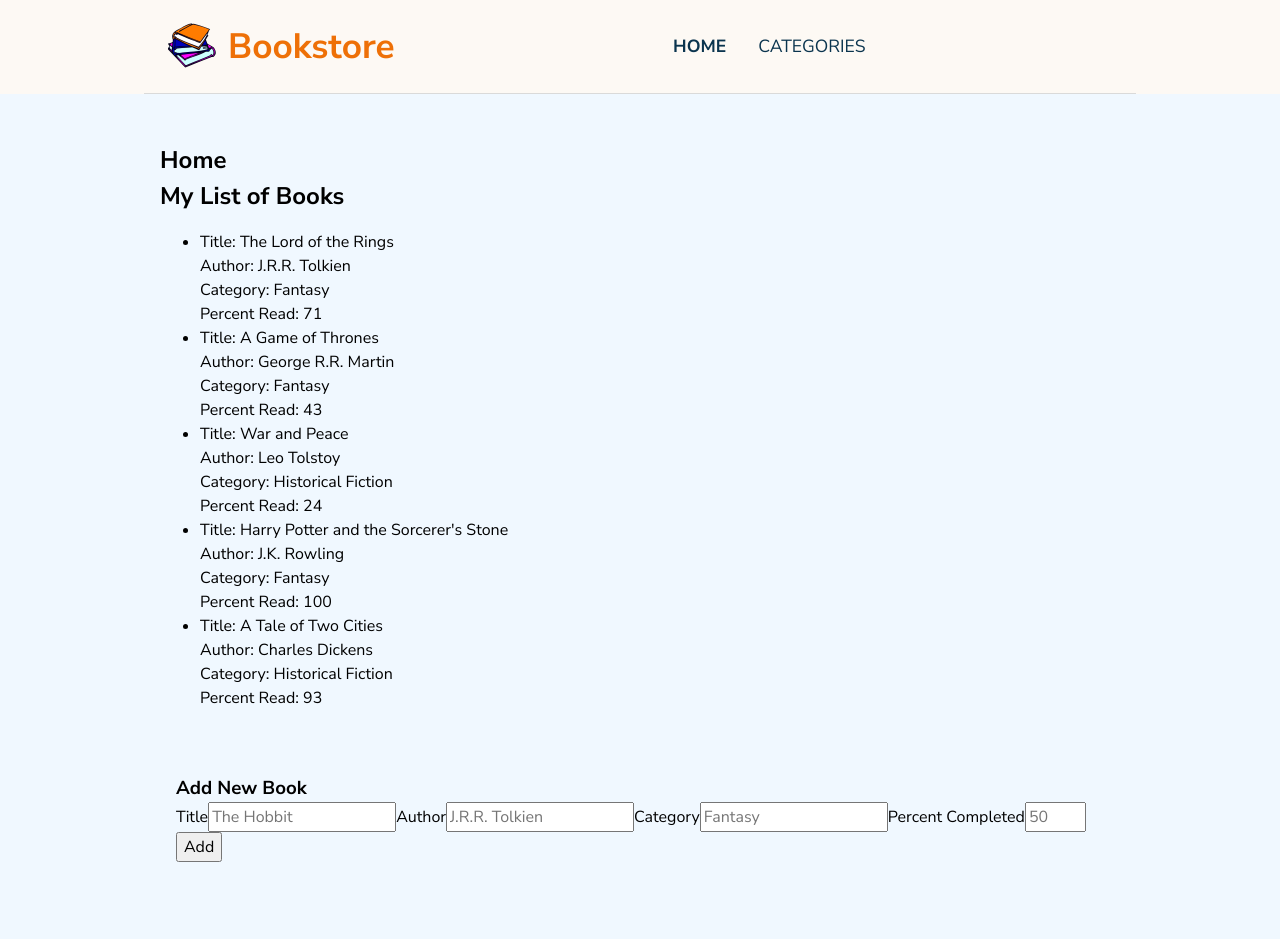
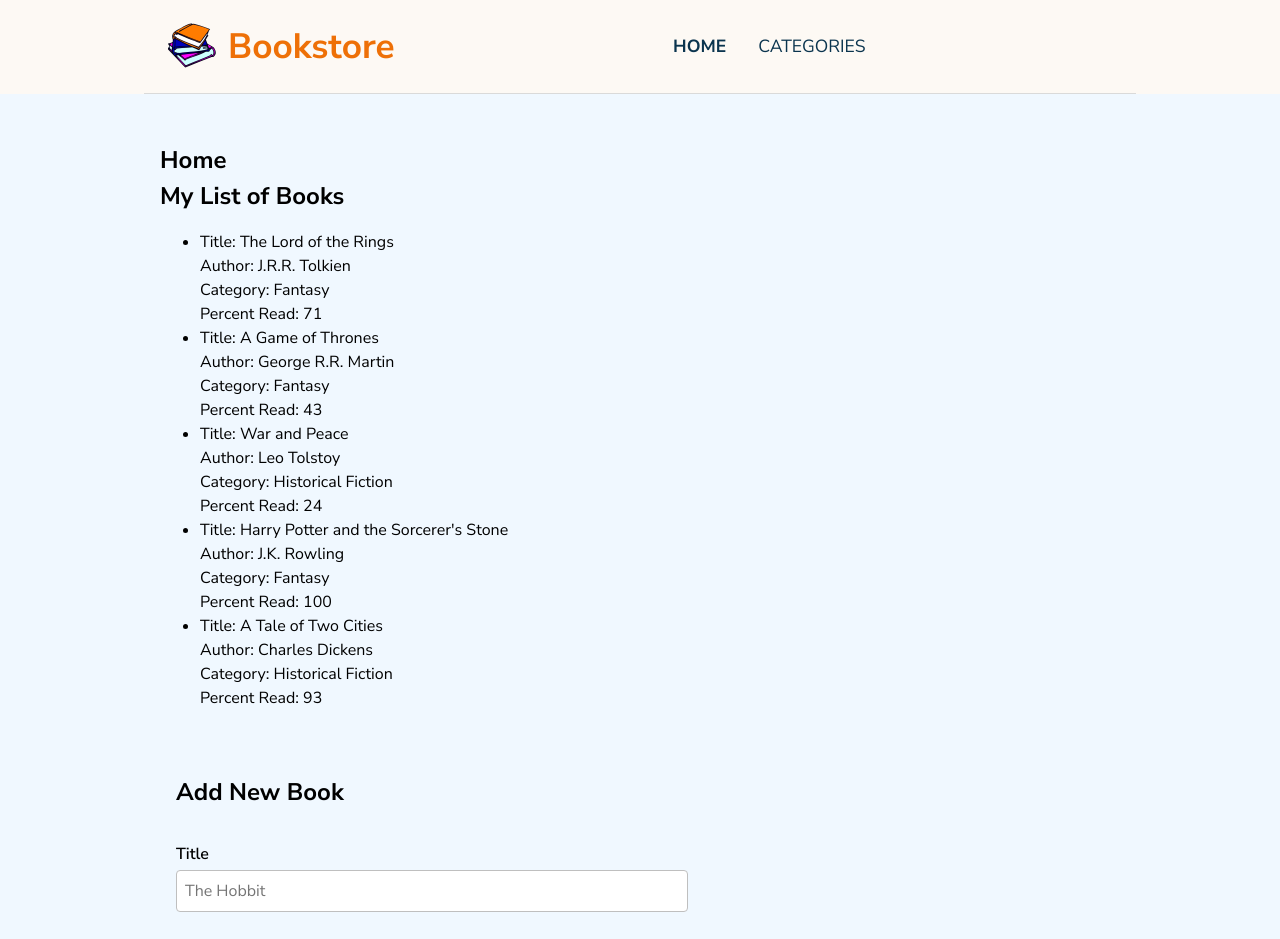
Before and after one commit to henokkhm/microverse-bookstore-app, a React (Create React App) app: page / in a window 1280 px wide. Shown: the top 939 px of the page. Built offline with nearby package versions, Linux system fonts and the light colour scheme.

Commit message:
Add 'add new book form' styles

```diff
--- a/src/components/AddBookForm.js
+++ b/src/components/AddBookForm.js
@@ -1,11 +1,14 @@
+import styles from '../styles/AddBookForm.module.css';
+
 function AddBookForm() {
   return (
     <section>
-      <h1>Add New Book</h1>
-      <form action="#">
-        <label htmlFor="title">
-          <span>Title</span>
+      <h2>Add New Book</h2>
+      <form action="#" className={styles.addBookForm}>
+        <label className={styles.inputWrapper} htmlFor="title">
+          <span className={styles.label}>Title</span>
           <input
+            className={styles.inputs}
             type="text"
             id="title"
             name="title"
@@ -14,9 +17,10 @@ function AddBookForm() {
           />
         </label>
 
-        <label htmlFor="author">
-          <span>Author</span>
+        <label className={styles.inputWrapper} htmlFor="author">
+          <span className={styles.label}>Author</span>
           <input
+            className={styles.inputs}
             type="text"
             id="author"
             name="author"
@@ -25,9 +29,10 @@ function AddBookForm() {
           />
         </label>
 
-        <label htmlFor="category">
-          <span>Category</span>
+        <label className={styles.inputWrapper} htmlFor="category">
+          <span className={styles.label}>Category</span>
           <input
+            className={styles.inputs}
             type="text"
             id="category"
             name="category"
@@ -36,9 +41,10 @@ function AddBookForm() {
           />
         </label>
 
-        <label htmlFor="percentCompleted">
-          <span>Percent Completed</span>
+        <label className={styles.inputWrapper} htmlFor="percentCompleted">
+          <span className={styles.label}>Percent Completed</span>
           <input
+            className={styles.inputs}
             type="number"
             id="percentCompleted"
             name="percentCompleted"
@@ -49,7 +55,7 @@ function AddBookForm() {
           />
         </label>
 
-        <button type="submit">Add</button>
+        <button className={styles.btn} type="submit">Add</button>
       </form>
     </section>
   );
--- /dev/null
+++ b/src/styles/AddBookForm.module.css
@@ -0,0 +1,46 @@
+.addBookForm {
+  display: flex;
+  flex-direction: column;
+  gap: 1.5rem;
+  min-width: 22rem;
+  max-width: 32rem;
+  padding-top: 2rem;
+}
+
+.inputWrapper {
+  display: flex;
+  flex-direction: column;
+  gap: 0.25rem;
+}
+
+.label {
+  font-weight: 600;
+}
+
+.inputs {
+  padding: 0.5rem;
+  border-radius: 0.25rem;
+  border: 1px solid rgb(191, 191, 191);
+}
+
+.btn {
+  margin-top: 1rem;
+  padding: 0.5rem 1rem;
+  background-color: #ff7400;
+  transition: all 150ms ease-in-out;
+  color: #fff;
+  font-size: 1.25rem;
+  font-weight: 700;
+  border: none;
+  border-radius: 0.25rem;
+  max-width: max-content;
+  min-width: 10rem;
+}
+
+.btn:hover {
+  background-color: #c35800;
+}
+
+.btn:active {
+  transform: translateY(3px);
+}
```
